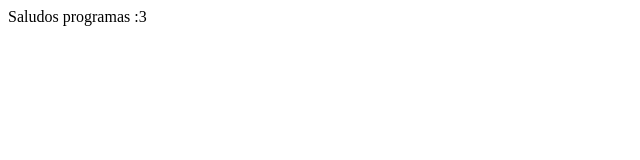
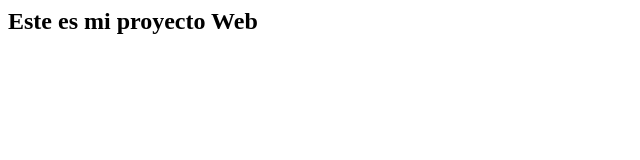
Before and after one commit to TebanMenR/AvanzadaGP1-00x01-ProyectoTban, a plain HTML site: page index.html in a window 1280 px wide. Shown: the whole page, without its empty margins (0-640 px from the left). Drawn offline with Linux system fonts and the light colour scheme.

Commit message:
Layout de prueba para la pagina web

```diff
--- a/index.html
+++ b/index.html
@@ -1,5 +1,5 @@
 <html>
 	<body>
-	Saludos programas :3
+	<h2>Este es mi proyecto Web </h2>
 	</body>
 </html>
--- a/style.css
+++ b/style.css
@@ -1,3 +1,4 @@
 body{
-	color:red
+	color: yellow
+	background: blue
 }
```
Also changed, not shown: nuevoLayout.html (added, +5 -0 lines), 1 other file.
